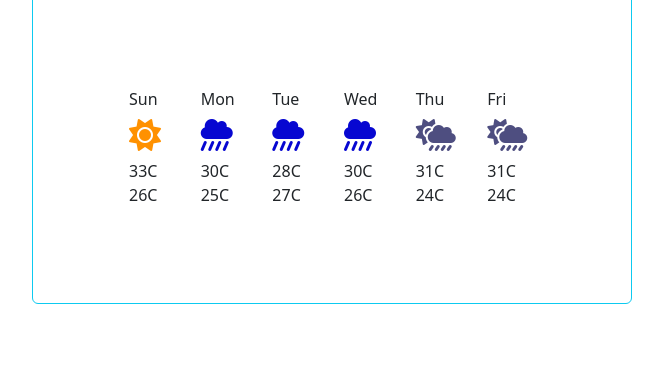
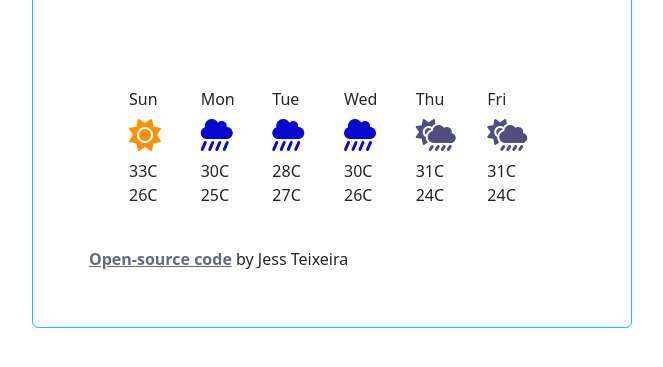
Before and after one commit to rtjessica/weather-app, a website built with Parcel: page index.html in a window 1280 px wide. Shown: the part 383-750 px from the top of the page, without its empty margins (308-971 px from the left). Built offline with nearby package versions, Linux system fonts and the light colour scheme; no server answers.

Commit message:
open-source link added

```diff
--- a/index.html
+++ b/index.html
@@ -93,6 +93,10 @@
               <div class="col">31C 24C</div>
             </div>
           </div>
+          <a href="https://github.com/rtjessica/weather-app"
+            >Open-source code</a
+          >
+          <span>by Jess Teixeira</span>
           <script src="src/index.js"></script>
         </div>
       </div>
```
